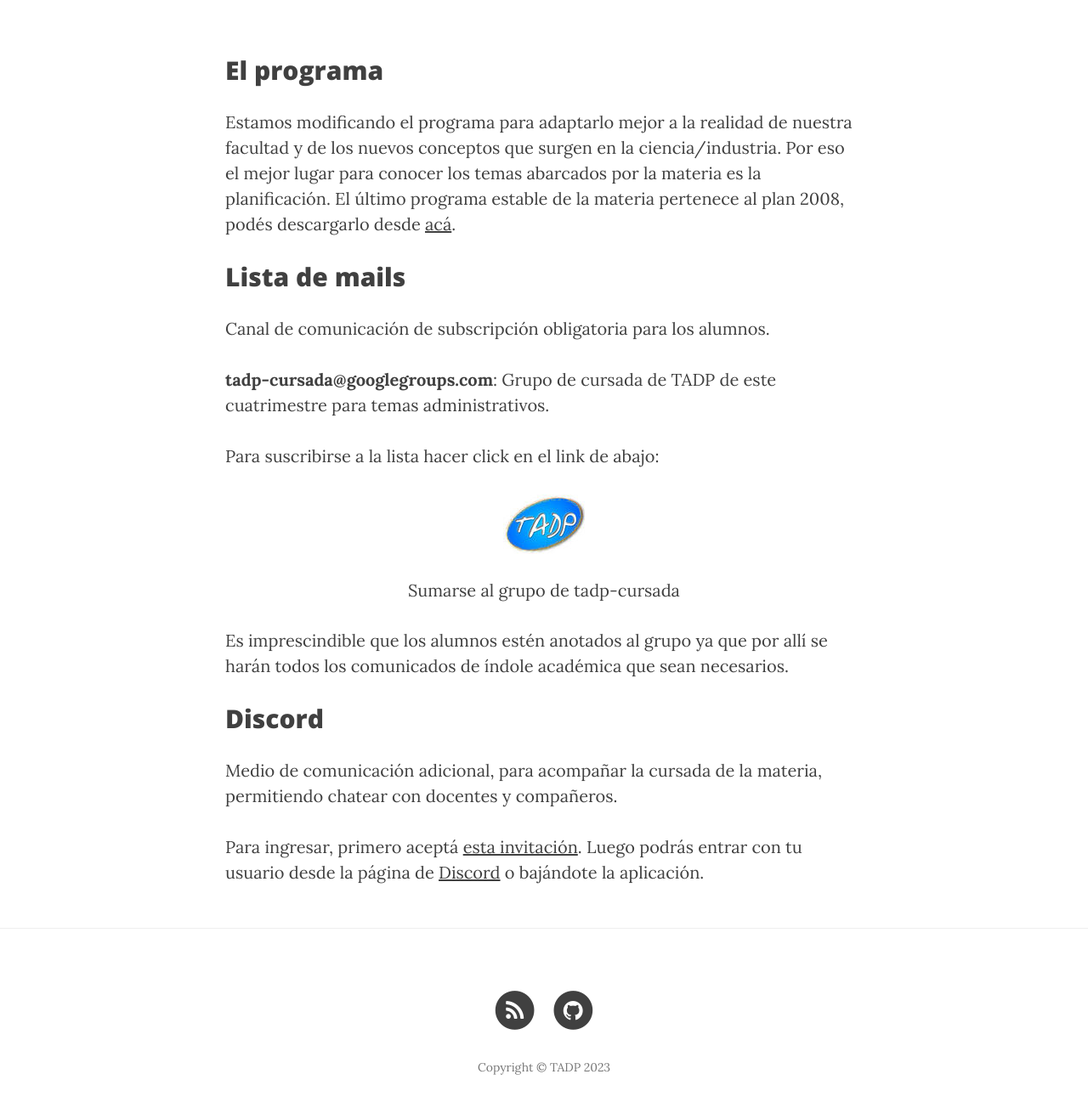
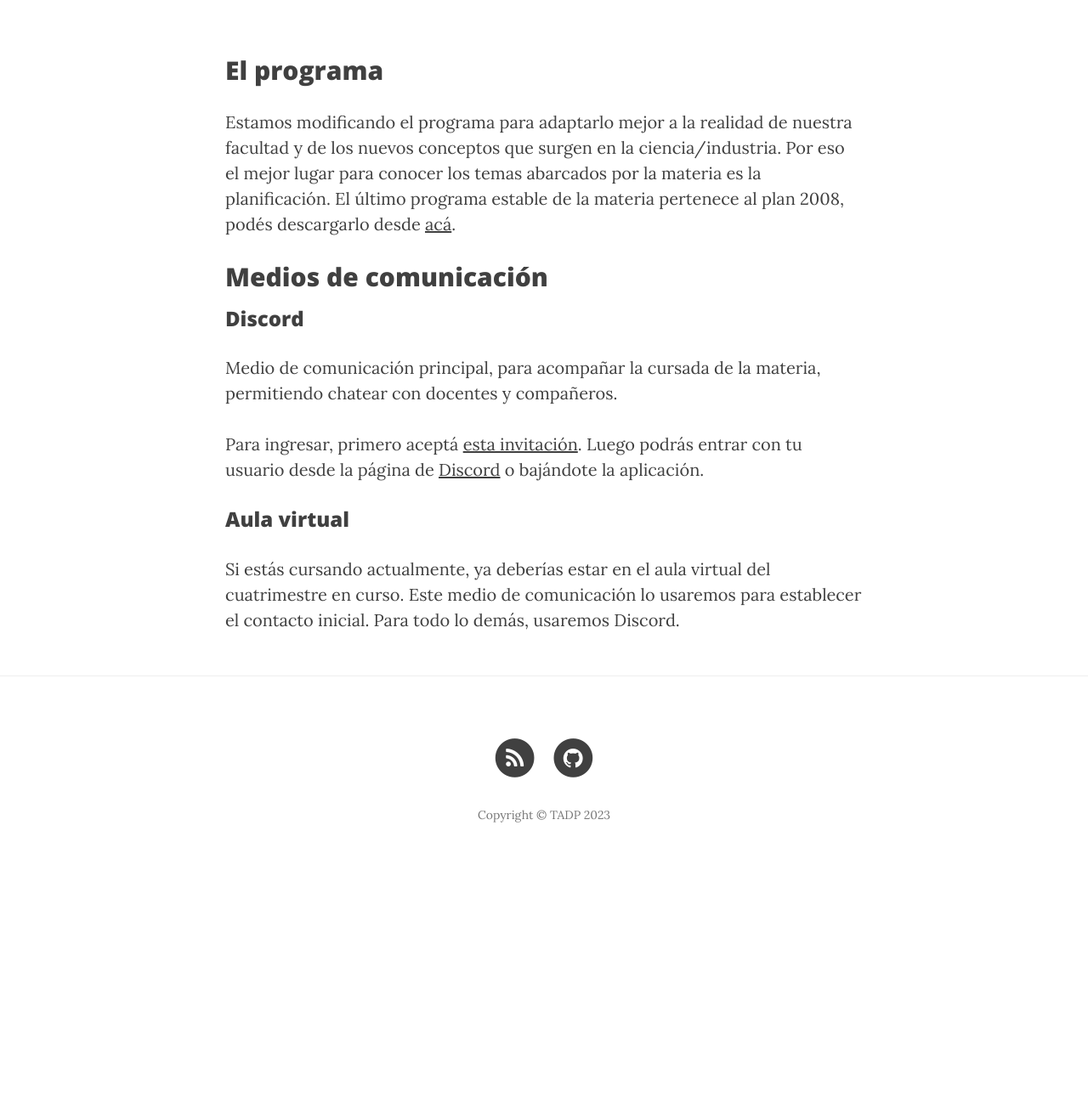
Before and after one commit to tadp-utn-frba/tadp-utn-frba.github.io, a Jekyll site: the page built from administrativos.md, in a window 1280 px wide and 1400 px high, scrolled down 446 px, cut to the strip 68-1372 px from the top of the window. Shown: the whole strip at 85% size. Built offline with Jekyll 4.4.1, drawn with Linux system fonts in a browser that asks for light colours; nearby versions of some CDN libraries; after the commit the page ends 1549 px from its top, so only the background shows below that.

Commit message:
Update administrativos.md

```diff
--- a/administrativos.md
+++ b/administrativos.md
@@ -9,25 +9,14 @@ permalink: /administrativos/
 Estamos modificando el programa para adaptarlo mejor a la realidad de nuestra facultad y de los nuevos conceptos que surgen en la ciencia/industria. Por eso el mejor lugar para conocer los temas abarcados por la materia es la planificación.
 El último programa estable de la materia pertenece al plan 2008, podés descargarlo desde [acá](/contenidos).
 
+## Medios de comunicación
 
-## Lista de mails
+### Discord
 
-Canal de comunicación de subscripción obligatoria para los alumnos.
-
-**tadp-cursada@googlegroups.com**: Grupo de cursada de TADP de este cuatrimestre para temas administrativos.
-
-Para suscribirse a la lista hacer click en el link de abajo:
-
-<center>
-<a href="http://groups.google.com/group/tadp-cursada/">
-<img src="/img/tadp_join_group.jpg" border="0"
-  alt="Click here to join tadp_cursada"><br>Sumarse al grupo de tadp-cursada</a>
-</center>
-
-Es imprescindible que los alumnos estén anotados al grupo ya que por allí se harán todos los comunicados de índole académica que sean necesarios.
-
-## Discord
-
-Medio de comunicación adicional, para acompañar la cursada de la materia, permitiendo chatear con docentes y compañeros.
+Medio de comunicación principal, para acompañar la cursada de la materia, permitiendo chatear con docentes y compañeros.
 
 Para ingresar, primero aceptá [esta invitación](https://discord.gg/ppHKfn9). Luego podrás entrar con tu usuario desde la página de [Discord](https://discordapp.com/) o bajándote la aplicación.
+
+### Aula virtual
+
+Si estás cursando actualmente, ya deberías estar en el aula virtual del cuatrimestre en curso. Este medio de comunicación lo usaremos para establecer el contacto inicial. Para todo lo demás, usaremos Discord.
```
